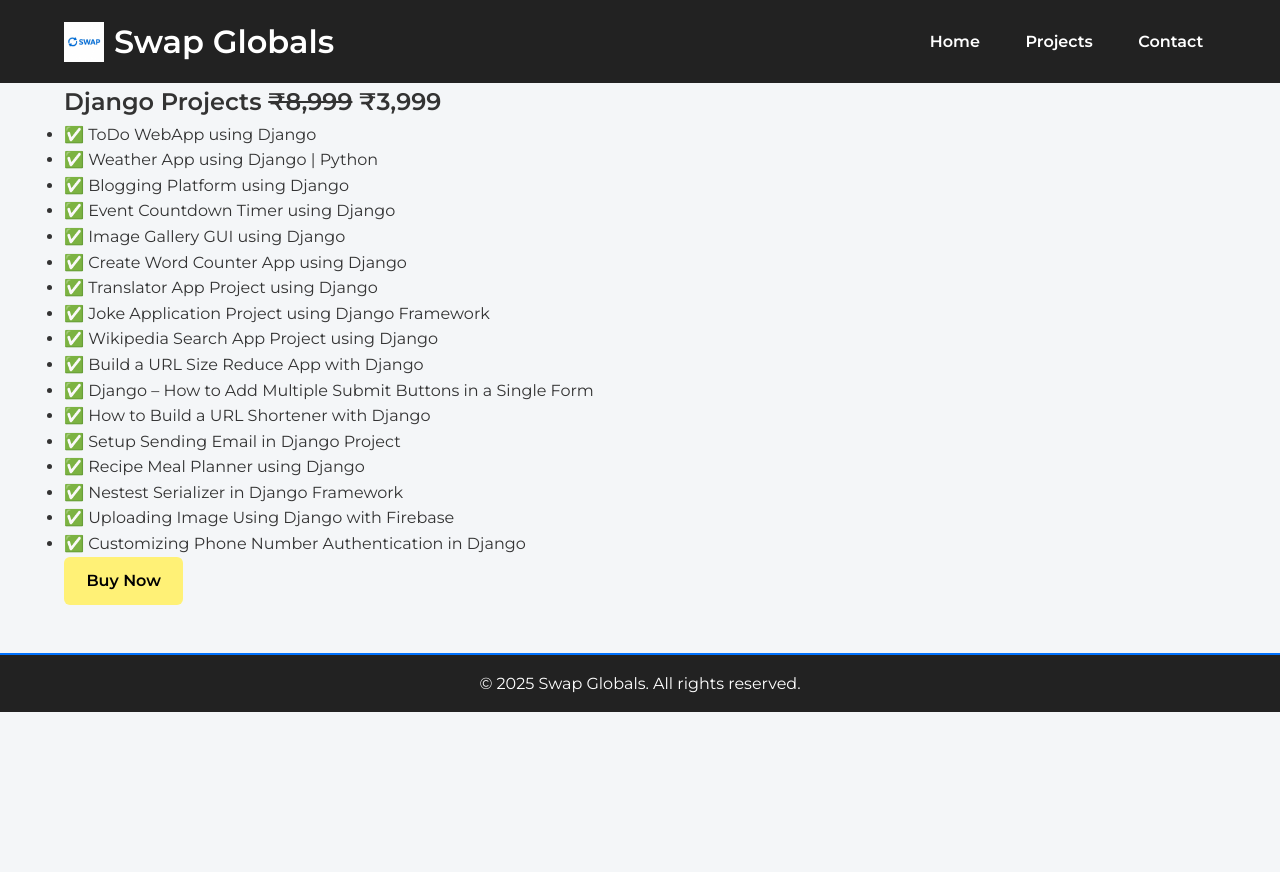
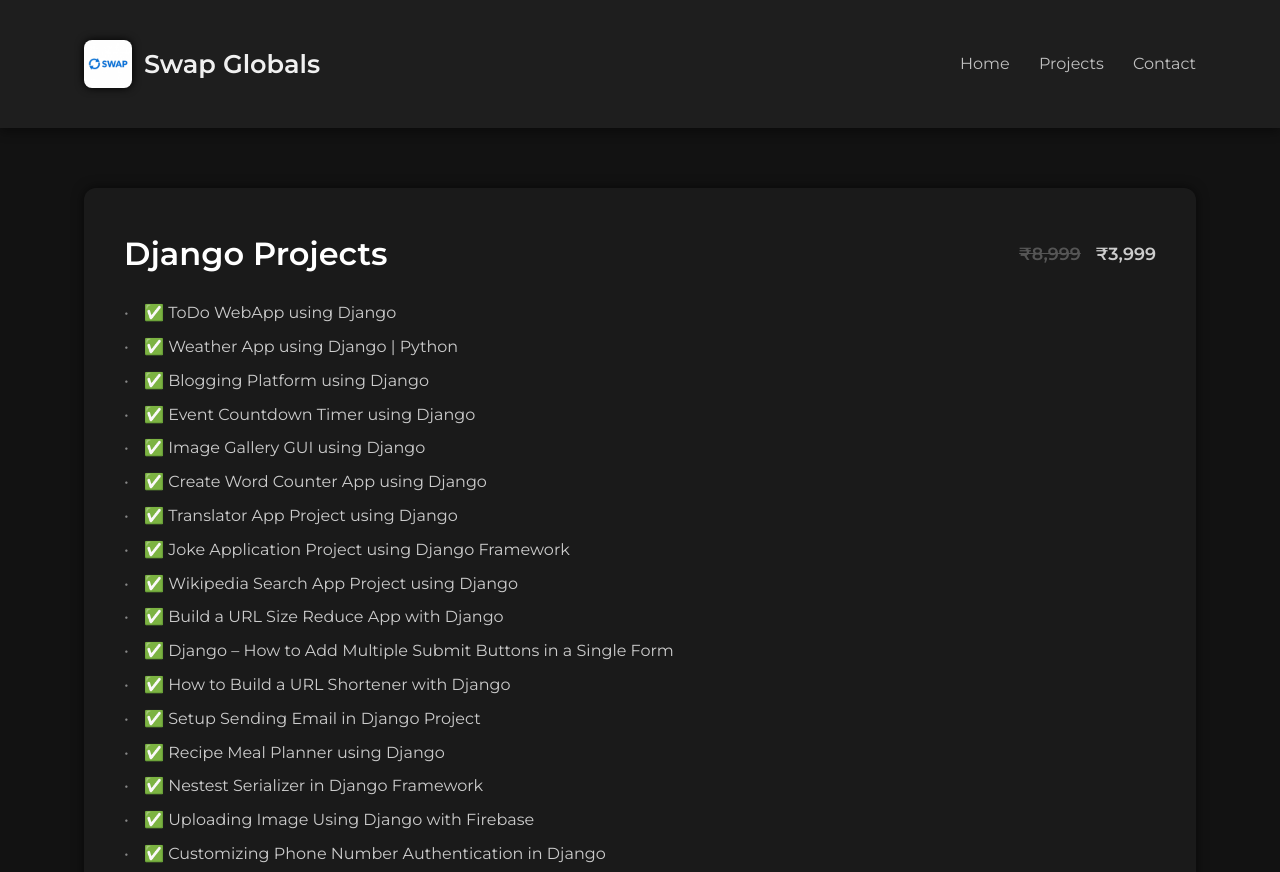
Before and after one commit to swapglobals3333/swapglobals, a plain HTML site: page projects.html in a window 1280 px wide. Shown: the top 872 px of the page. Before the commit the page ends 800 px from the top, so only its background shows below. Drawn offline with Linux system fonts and the light colour scheme.

Commit message:
Update style.css

```diff
--- a/style.css
+++ b/style.css
@@ -1,3 +1,4 @@
+/* Reset default styles */
 * {
     margin: 0;
     padding: 0;
@@ -6,21 +7,28 @@
 
   body {
     font-family: 'Montserrat', sans-serif;
-    background-color: #f4f6f8;
-    color: #333;
+    background-color: #121212; /* Very dark background */
+    color: #e0e0e0;            /* Light grey text */
     line-height: 1.6;
+    min-height: 100vh;
   }
 
+  /* Layout container */
   .container {
     width: 90%;
     max-width: 1200px;
     margin: 0 auto;
+    padding: 20px;
   }
 
+  /* Header */
   header {
-    background-color: #222;
-    color: white;
-    padding: 1rem 0;
+    background-color: #1e1e1e;
+    padding: 20px 0;
+    box-shadow: 0 4px 10px rgba(0, 0, 0, 0.4);
+    position: sticky;
+    top: 0;
+    z-index: 1000;
   }
 
   .nav-container {
@@ -32,100 +40,233 @@
   .logo-title {
     display: flex;
     align-items: center;
+    gap: 12px;
   }
 
   .logo {
-    height: 40px;
-    margin-right: 10px;
+    width: 48px;
+    height: auto;
+    border-radius: 8px;
+    box-shadow: 0 0 8px #000;
   }
 
-  nav {
-    display: flex;
-    gap: 20px;
+  header h1 {
+    font-weight: 600;
+    font-size: 1.6rem;
+    color: #f0f0f0;
   }
 
   nav a {
-    color: white;
+    margin-left: 25px;
     text-decoration: none;
-    font-weight: 600;
-    padding: 0.4rem 0.8rem;
-    transition: background 0.3s ease;
+    color: #c0c0c0;
+    font-weight: 500;
+    position: relative;
+    transition: color 0.3s ease;
+  }
+
+  nav a::after {
+    content: '';
+    position: absolute;
+    width: 0%;
+    height: 2px;
+    left: 0;
+    bottom: -5px;
+    background-color: #888;
+    transition: width 0.3s ease;
   }
 
   nav a:hover {
-    background-color: #444;
-    border-radius: 5px;
+    color: #fff;
   }
 
+  nav a:hover::after {
+    width: 100%;
+  }
+
+  /* Hero section */
   .hero {
     text-align: center;
-    padding: 4rem 1rem;
-    background: linear-gradient(to right, #00c6ff, #0072ff);
-    color: white;
-    border-radius: 12px;
-    margin-top: 2rem;
+    padding: 80px 20px;
+    animation: fadeInUp 0.8s ease-in-out;
   }
 
   .hero-logo {
-    height: 100px;
+    width: 100px;
     margin-bottom: 20px;
+    border-radius: 50%;
+    box-shadow: 0 0 12px #333;
   }
 
   .hero h2 {
-    font-size: 2.5rem;
-    margin-bottom: 1rem;
+    font-size: 2.3rem;
+    margin-bottom: 12px;
+    color: #fff;
   }
 
-  .hero h2 span {
-    color: #fff176;
+  .hero span {
+    color: #bbb; /* Slight contrast grey */
   }
 
   .hero p {
-    font-size: 1.2rem;
-    margin-bottom: 2rem;
+    font-size: 1.1rem;
+    max-width: 600px;
+    margin: 0 auto 30px;
+    color: #aaa;
   }
 
   .btn {
     display: inline-block;
-    padding: 0.7rem 1.4rem;
-    background-color: #fff176;
-    color: #000;
+    padding: 12px 30px;
+    background: #333;
+    color: #f0f0f0;
+    font-weight: 600;
+    border: none;
+    border-radius: 30px;
     text-decoration: none;
-    font-weight: bold;
-    border-radius: 6px;
+    transition: background 0.3s ease, transform 0.3s ease;
+  }
+
+  .btn:hover {
+    background: #444;
+    transform: scale(1.05);
+  }
+
+  /* Footer */
+  footer {
+    text-align: center;
+    padding: 20px 0;
+    background: #1a1a1a;
+    color: #999;
+    font-size: 0.9rem;
+    border-top: 1px solid #2a2a2a;
+  }
+
+  /* Animations */
+  @keyframes fadeInUp {
+    from {
+      opacity: 0;
+      transform: translateY(30px);
+    }
+    to {
+      opacity: 1;
+      transform: translateY(0);
+    }
+  }
+
+  /* Responsive Design */
+  @media (max-width: 768px) {
+    .nav-container {
+      flex-direction: column;
+      gap: 15px;
+      text-align: center;
+    }
+
+    nav a {
+      margin: 10px 0;
+    }
+
+    .hero h2 {
+      font-size: 1.8rem;
+    }
+  }
+  .email-only {
+    background-color: #1a1a1a;
+    padding: 60px 30px;
+    border-radius: 12px;
+    text-align: center;
+    margin-top: 40px;
+    box-shadow: 0 0 12px rgba(0, 0, 0, 0.5);
+  }
+
+  .email-only h2 {
+    font-size: 2rem;
+    margin-bottom: 15px;
+    color: #fff;
+  }
+
+  .email-only p {
+    color: #ccc;
+    font-size: 1rem;
+    margin-bottom: 10px;
+  }
+
+  .contact-email {
+    display: inline-block;
+    font-size: 1.2rem;
+    color: #ddd;
+    text-decoration: none;
+    font-weight: 600;
+    background-color: #2a2a2a;
+    padding: 10px 20px;
+    border-radius: 8px;
+    transition: background 0.3s ease, color 0.3s ease;
+  }
+
+  .contact-email:hover {
+    background-color: #333;
+    color: #fff;
+  }
+  .projects-section {
+    background-color: #1a1a1a;
+    padding: 40px;
+    border-radius: 12px;
+    box-shadow: 0 0 12px rgba(0, 0, 0, 0.6);
+    margin-top: 40px;
+  }
+
+  .projects-section h2 {
+    font-size: 2rem;
+    color: #fff;
+    margin-bottom: 20px;
+    display: flex;
+    justify-content: space-between;
+    align-items: center;
+    flex-wrap: wrap;
+  }
+
+  .price {
+    font-size: 1.1rem;
+    color: #ccc;
+  }
+
+  .price del {
+    color: #555;
+    margin-right: 10px;
+  }
+
+  .project-list {
+    list-style: none;
+    padding: 0;
+    color: #ccc;
+    font-size: 1rem;
+    line-height: 1.8;
+    margin-bottom: 30px;
+  }
+
+  .project-list li {
+    margin: 5px 0;
+    padding-left: 20px;
+    position: relative;
+  }
+
+  .project-list li::before {
+    content: "•";
+    position: absolute;
+    left: 0;
+    color: #888;
+  }
+
+  .btn {
+    background-color: #2a2a2a;
+    color: #f0f0f0;
+    padding: 12px 24px;
+    border-radius: 8px;
+    text-decoration: none;
+    font-weight: 600;
     transition: background 0.3s ease;
   }
 
   .btn:hover {
-    background-color: #ffe733;
+    background-color: #333;
   }
-
-  footer {
-    text-align: center;
-    background-color: #222;
-    color: white;
-    padding: 1rem 0;
-    margin-top: 3rem;
-    border-top: 2px solid #0072ff;
-  }
-
-  @media (max-width: 768px) {
-    .nav-container {
-      flex-direction: column;
-      align-items: center;
-    }
-
-    nav {
-      margin-top: 10px;
-      flex-wrap: wrap;
-      justify-content: center;
-    }
-
-    .hero h2 {
-      font-size: 2rem;
-    }
-
-    .hero-logo {
-      height: 80px;
-    }
-  }
```
